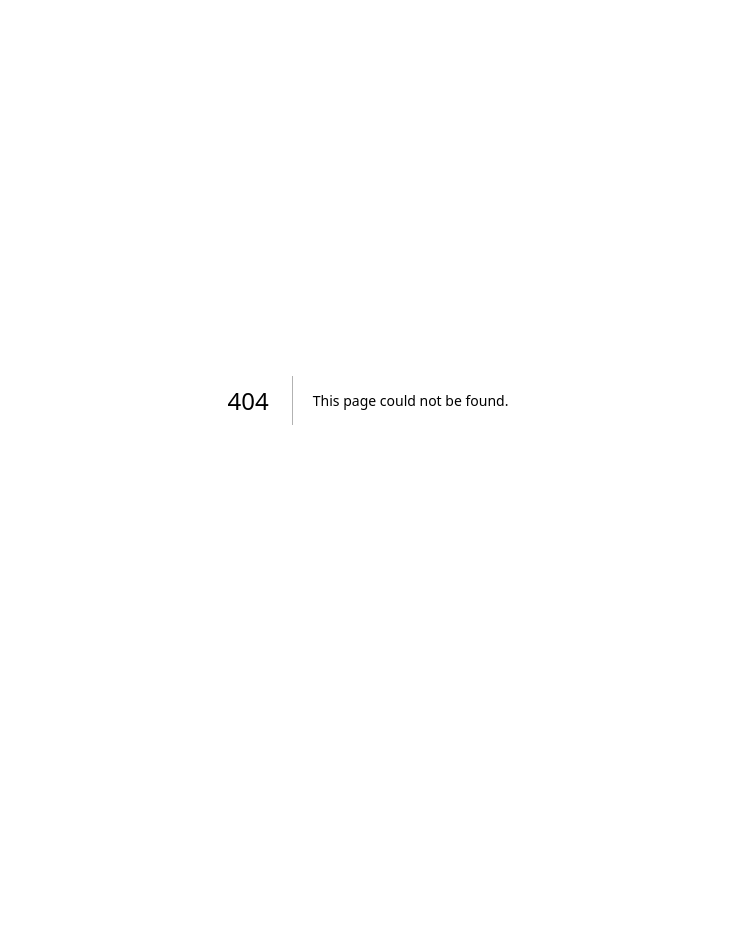
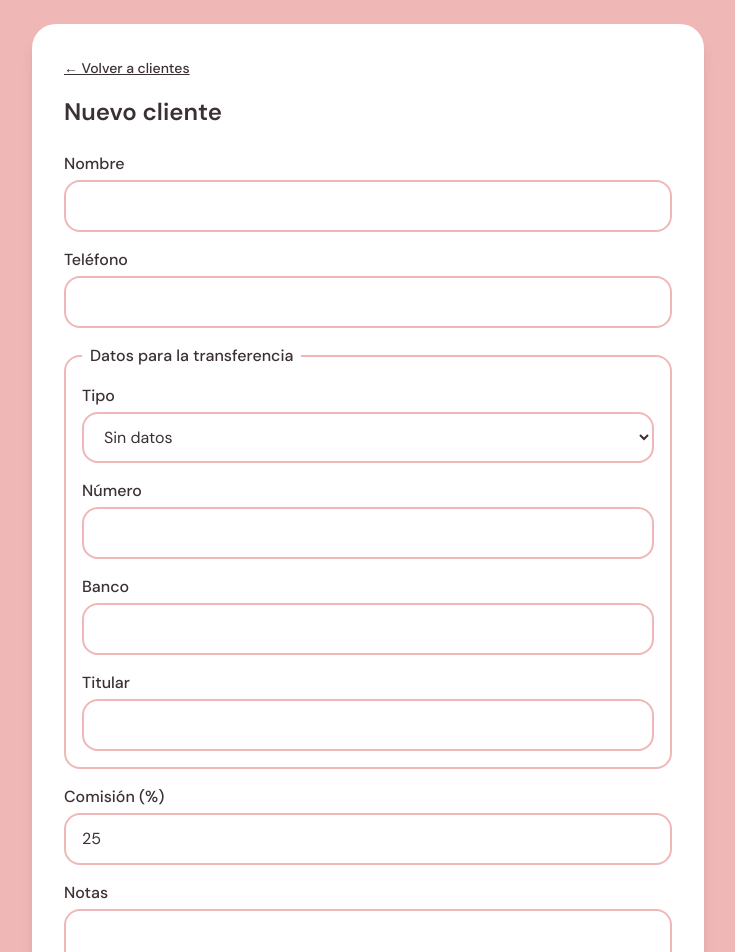
Before and after one commit to soulchdn/velaris-admin, a Next.js app: page /clientes/nuevo in a window 1280 px wide. Before the commit this address had no page. Shown: the top 952 px of the page, without its empty margins (272-1007 px from the left). Before the commit the page ends 800 px from the top, so only its background shows below. Built offline with nearby package versions, Linux system fonts and the light colour scheme.

Commit message:
Add form to create clients

```diff
--- /dev/null
+++ b/src/app/clientes/actions.ts
@@ -0,0 +1,50 @@
+"use server";
+
+import { redirect } from "next/navigation";
+import { createClient } from "@/lib/supabase/server";
+
+// Lee un campo del formulario y lo limpia:
+// quita los espacios de los bordes, y si quedó vacío devuelve null.
+
+function texto(formData: FormData, campo: string) {
+    const valor = String(formData.get(campo) ?? "").trim();
+    return valor === "" ? null : valor;
+}
+
+// Crear un cliente con lo que se escribió en el formulario.
+export async function crearCliente(
+    estadoAnterior: string | null,
+    formData: FormData,
+) {
+    const nombre = texto(formData, "nombre");
+    if (!nombre) {
+        return "El nombre es obligatorio.";
+    }
+
+    // La comisión: si quedó vacía, 25. Tiene que ser un número entero entre 0 y 100.
+    const comisionTexto = texto(formData, "comision");
+    const comision = comisionTexto === null ? 25 : Number(comisionTexto);
+    if (!Number.isInteger(comision) || comision < 0 || comision > 100) {
+        return "La comisión tiene que ser un número entero entre 0 y 100.";
+    }
+
+    // Guardar en Supabase.
+    const supabase = await createClient();
+    const { error } = await supabase.from("clientes").insert({
+        nombre,
+        telefono: texto(formData, "telefono"),
+        cuenta_tipo: texto(formData, "cuenta_tipo"),
+        cuenta_numero: texto(formData, "cuenta_numero"),
+        banco: texto(formData, "banco"),
+        titular: texto(formData, "titular"),
+        comision,
+        notas: texto(formData, "notas"),
+    });
+
+    if (error) {
+        return "No se pudo guardar el cliente. Prueba de nuevo.";
+    }
+
+    // Todo bien: volver a la lista, que ya muestra al cliente nuevo.
+    redirect("/clientes");
+}
--- /dev/null
+++ b/src/app/clientes/nuevo/formulario.tsx
@@ -0,0 +1,89 @@
+"use client";
+
+// El formulario para agregar un cliente. Corre en el navegador,
+// porque muestra los errores y cambia el botón mientras se guarda.
+
+import { useActionState } from "react";
+import { crearCliente } from "../actions";
+
+const estiloCaja = "rounded-2xl border-2 border-rosa px-4 py-3 outline-none focus:border-rosa-viejo";
+
+export function FormularioCliente() {
+    const [mensajeError, enviar, enviando] = useActionState(crearCliente, null);
+
+    return (
+        <form action={enviar} className="mt-6 flex flex-col gap-4">
+            <label className="flex flex-col gap-1">
+                <span className="font-medium">Nombre</span>
+                <input type="text" name="nombre" required className={estiloCaja} />
+            </label>
+
+            <label className="flex flex-col gap-1">
+                <span className="font-medium">Teléfono</span>
+                <input type="tel" name="telefono" className={estiloCaja} />
+            </label>
+
+            {/* Datos para pagarle al cliente su parte de cada venta */}
+            <fieldset className="flex flex-col gap-4 rounded-2xl border-2 border-rosa p-4">
+                <legend className="px-2 font-medium">Datos para la transferencia</legend>
+
+                <label className="flex flex-col gap-1">
+                    <span className="font-medium">Tipo</span>
+                    <select name="cuenta_tipo" defaultValue="" className={estiloCaja}>
+                        <option value="">Sin datos</option>
+                        <option value="ci">Cédula (CI)</option>
+                        <option value="celular">Número de celular</option>
+                        <option value="cuenta">Número de cuenta</option>
+                    </select>
+                </label>
+
+                <label className="flex flex-col gap-1">
+                    <span className="font-medium">Número</span>
+                    <input type="text" name="cuenta_numero" className={estiloCaja} />
+                </label>
+
+                <label className="flex flex-col gap-1">
+                    <span className="font-medium">Banco</span>
+                    <input type="text" name="banco" className={estiloCaja} />
+                </label>
+
+                <label className="flex flex-col gap-1">
+                    <span className="font-medium">Titular</span>
+                    <input type="text" name="titular" className={estiloCaja} />
+                </label>
+            </fieldset>
+
+            <label className="flex flex-col gap-1">
+                <span className="font-medium">Comisión (%)</span>
+                <input
+                    type="number"
+                    name="comision"
+                    defaultValue={25}
+                    min={0}
+                    max={100}
+                    step={1}
+                    className={estiloCaja}
+                />
+            </label>
+
+            <label className="flex flex-col gap-1">
+                <span className="font-medium">Notas</span>
+                <textarea name="notas" rows={3} className={estiloCaja} />
+            </label>
+
+            {mensajeError && (
+                <p role="alert" className="rounded-2xl border-2 border-rosa-viejo bg-rosa-suave px-4 py-3 text-sm">
+                    {mensajeError}
+                </p>
+            )}
+
+            <button
+                type="submit"
+                disabled={enviando}
+                className="rounded-2xl bg-rosa px-4 py-3 font-semibold text-carbon disabled:opacity-60"
+            >
+                {enviando ? "Guardando..." : "Guardar cliente"}
+            </button>
+        </form>
+    );
+}
--- /dev/null
+++ b/src/app/clientes/nuevo/page.tsx
@@ -0,0 +1,16 @@
+import Link from "next/link";
+import { FormularioCliente } from "./formulario";
+
+export default function PaginaNuevoCliente() {
+    return (
+        <main className="flex flex-1 flex-col items-center p-6">
+            <div className="w-full max-w-2xl rounded-3xl bg-white p-8 shadow-lg">
+                <Link href="/clientes" className="text-sm font-medium underline">
+                    ← Volver a clientes
+                </Link>
+                <h1 className="mt-4 text-2xl font-semibold">Nuevo cliente</h1>
+                <FormularioCliente />
+            </div>
+        </main>
+    );
+}
--- a/src/app/login/page.tsx
+++ b/src/app/login/page.tsx
@@ -22,7 +22,7 @@ export default function PaginaLogin() {
                 {/* Contenido de la tarjeta */}
                 <div className="p-8">
                     <h1 className="text-2xl font-semibold">Iniciar sesión</h1>
-                    <p className="mt-1">Entrá con tu correo y contraseña.</p>
+                    <p className="mt-1">Ingresa con tu correo y contraseña.</p>
                     <Formulario />
                 </div>
             </div>
```
